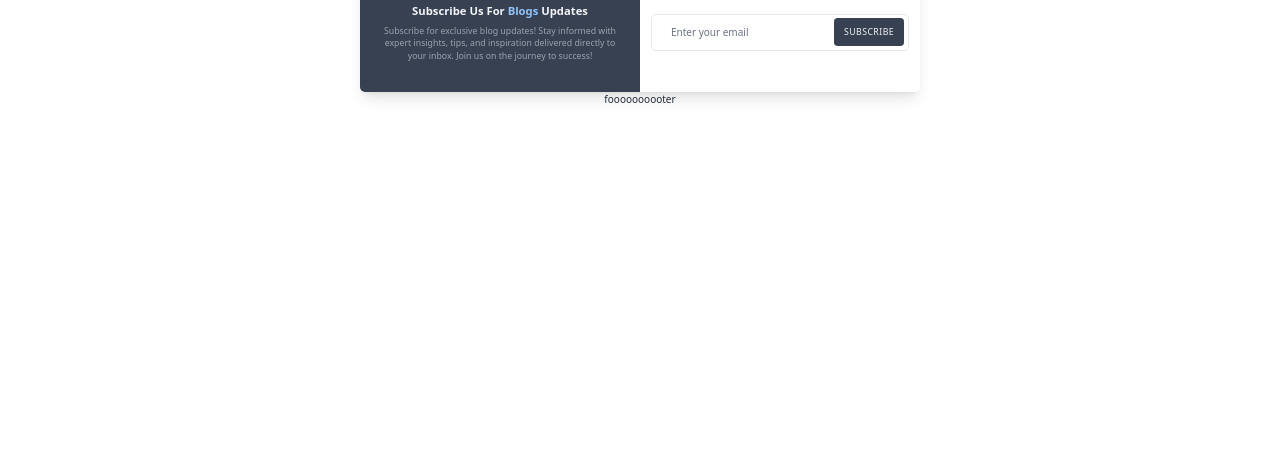
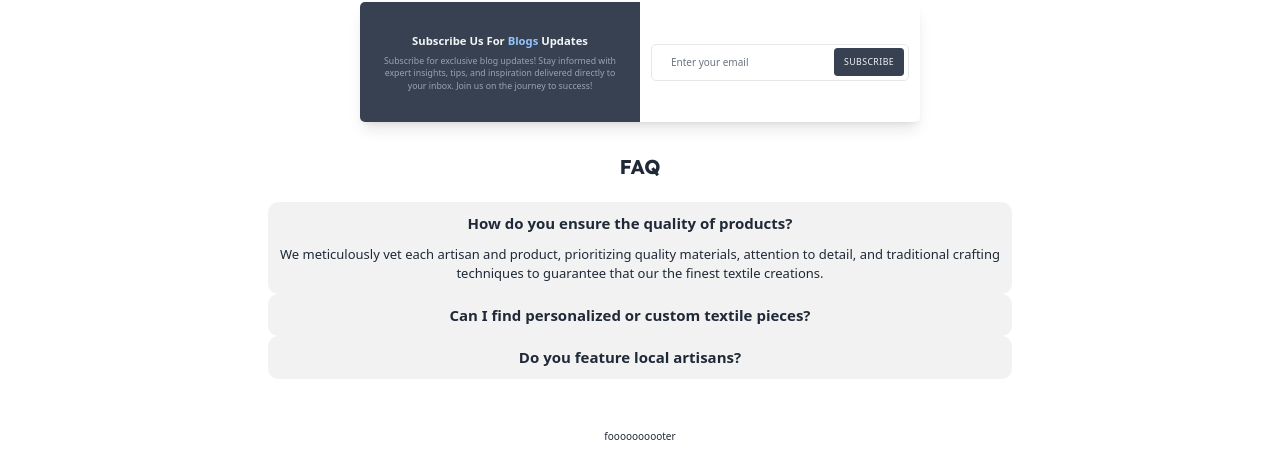
Before and after one commit to RafiulAlamRami/scribHub-client, a React (Vite) app: page / in a window 1280 px wide. Shown: the part 737-1198 px from the top of the page. Before the commit the page ends 864 px from the top, so only its background shows below. Built offline with nearby package versions, Linux system fonts and the light colour scheme; no server answers.

Commit message:
add faq section on home page

```diff
--- /dev/null
+++ b/src/Components/Faq.jsx
@@ -0,0 +1,43 @@
+import React from 'react';
+
+const Faq = () => {
+    return (
+        <div>
+            <div className='pt-[1em] pb-[5em]'>
+            <h1 className='text-center font-lex text-[2rem] font-bold my-[1em] font-lex'>FAQ</h1>
+           <div className='w-[60%] mx-auto'>
+           <div className="collapse bg-base-200">
+                <input type="radio" name="my-accordion-1" defaultChecked />
+                <div className="collapse-title text-[1.5rem] font-semibold text-center ">
+                How do you ensure the quality of products?
+                </div>
+                <div className="collapse-content text-center text-[1.3rem] font-medium">
+                    <p>We meticulously vet each artisan and product, prioritizing quality materials, attention to detail, and traditional crafting techniques to guarantee that our  the finest textile creations.</p>
+                </div>
+            </div>
+            <div className="collapse bg-base-200">
+                <input type="radio" name="my-accordion-1"/>
+                <div className="collapse-title text-[1.5rem] font-semibold text-center ">
+                Can I find personalized or custom textile pieces?
+                </div>
+                <div className="collapse-content text-center text-[1.3rem] font-medium">
+                    <p>Absolutely! We offer a range of customizable options, allowing you to collaborate with artisans to create bespoke textile art and craft pieces tailored to your preferences, ensuring a truly unique addition to your home or wardrobe.</p>
+                </div>
+            </div>
+            <div className="collapse bg-base-200">
+                <input type="radio" name="my-accordion-1" />
+                <div className="collapse-title text-[1.5rem] font-semibold text-center ">
+                Do you feature local artisans?
+                </div>
+                <div className="collapse-content text-center text-[1.3rem] font-medium">
+                    <p>Yes, we support global artisans.</p>
+                </div>
+            </div>
+
+           </div>
+        </div>
+        </div>
+    );
+};
+
+export default Faq;
--- a/src/Components/Home.jsx
+++ b/src/Components/Home.jsx
@@ -2,6 +2,7 @@ import React from 'react';
 import Banner from './Banner';
 import RecentBlogSection from './RecentBlogSection';
 import NewsLetter from './NewsLetter';
+import Faq from './Faq';
 
 const Home = () => {
     return (
@@ -9,7 +10,7 @@ const Home = () => {
             <Banner></Banner>
             <RecentBlogSection></RecentBlogSection>
             <h1 className='text-center text-[2rem] font-lex font-bold mt-[3em] mb-[1.5em]'>Our Popularity</h1>
-            <div className="flex shadow w-full popu">
+            <div className="flex shadow w-full popu mb-[3em]">
 
                 <div className="stat text-center flex justify-center items-center gap-[2em]">
 
@@ -49,6 +50,7 @@ const Home = () => {
 
             </div>
             <NewsLetter></NewsLetter>
+            <Faq></Faq>
         </div>
     );
 };
```
